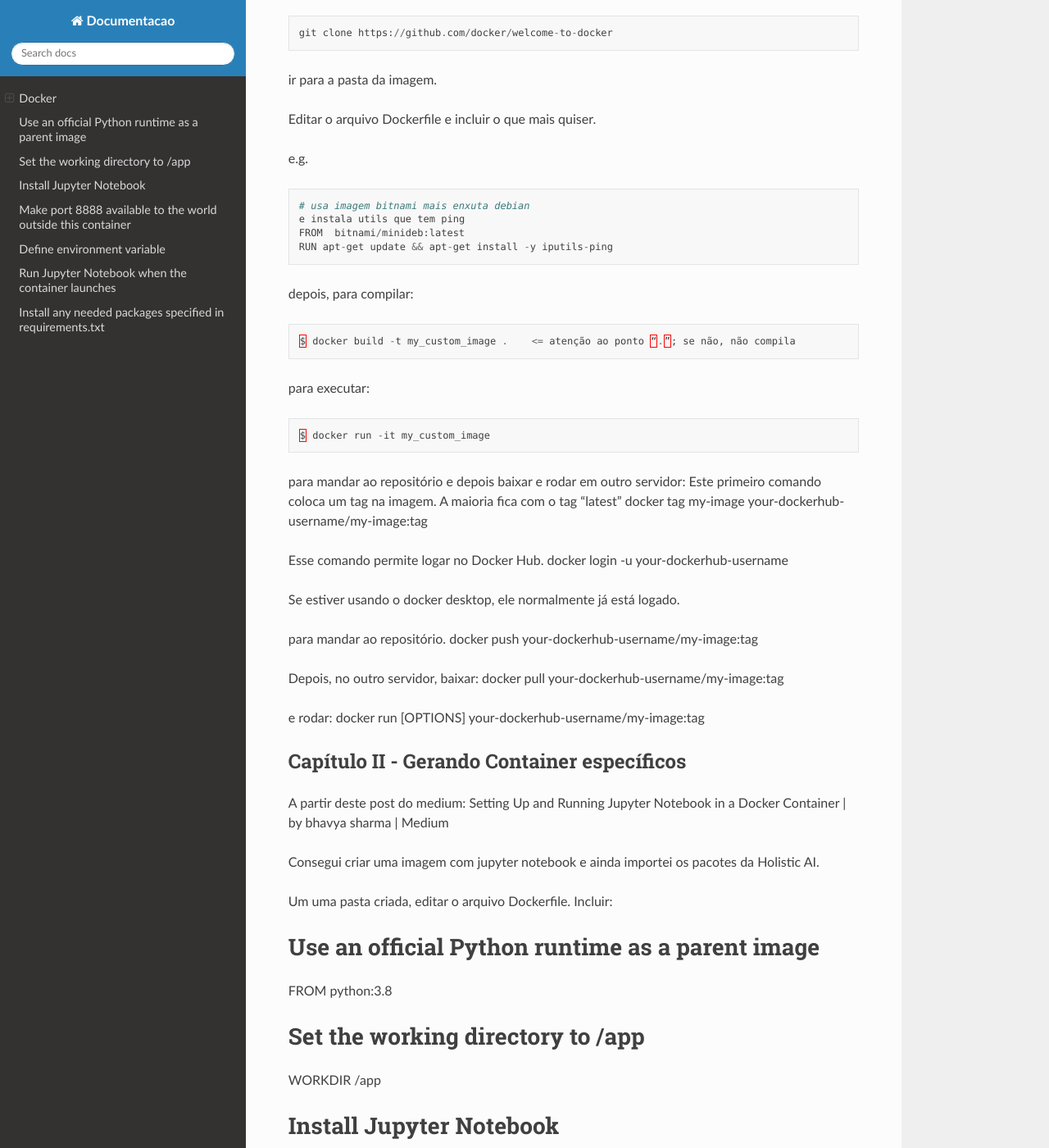
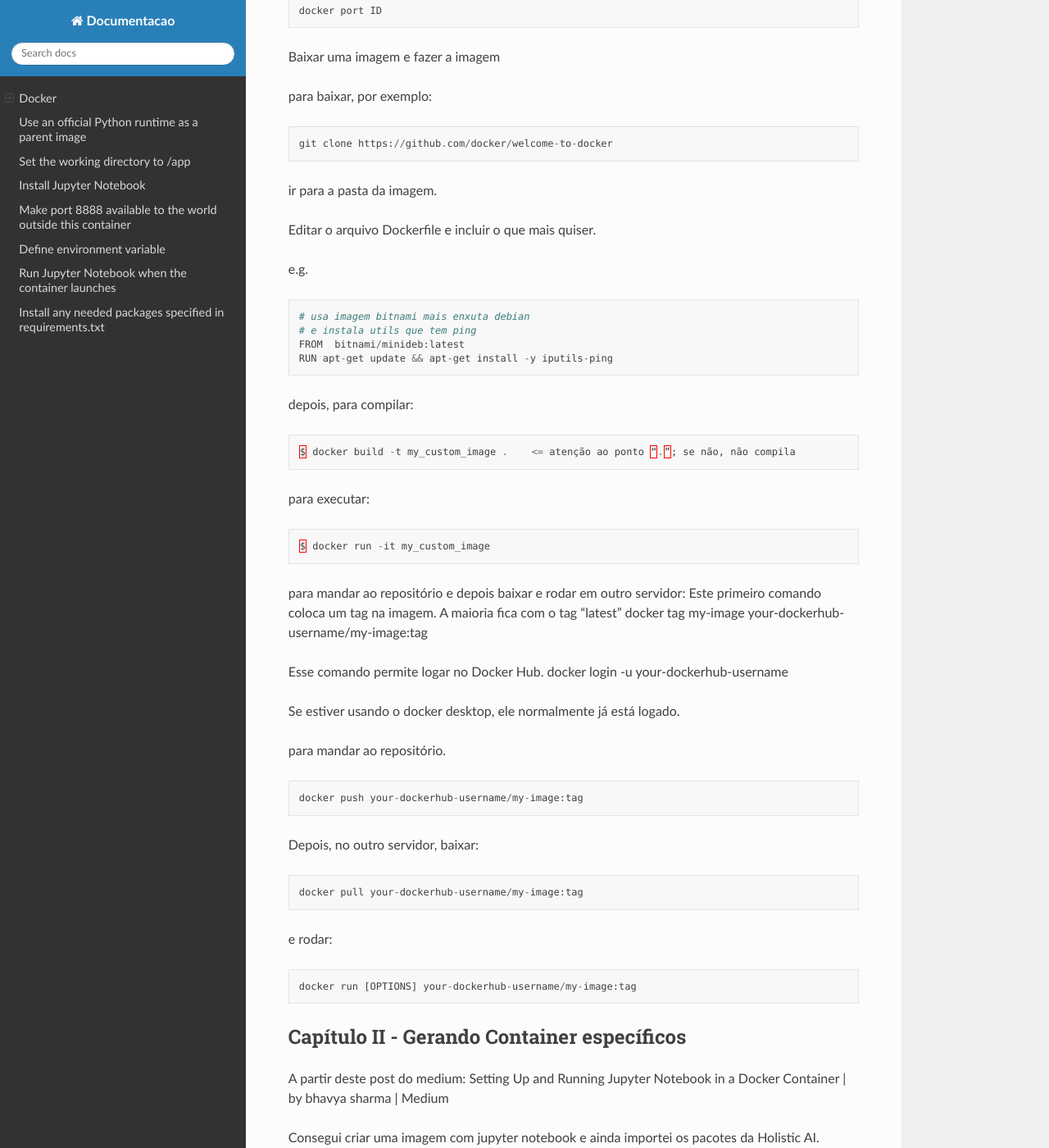
Before and after one commit to eniohandy/Documentacao, a Sphinx documentation site: the page built from docs/source/docker.md, in a window 1280 px wide and 1400 px high, scrolled down 677 px. Shown: the whole window at 82% size. Built offline with Sphinx 7.4.7 and the Read the Docs theme 3.1.0, drawn with Linux system fonts in a browser that asks for light colours; some of the changed text lies outside the part shown.

Commit message:
update docker.md

````diff
--- a/docs/source/docker.md
+++ b/docs/source/docker.md
@@ -4,7 +4,7 @@ Pequeno manual para criação de containers, transferência para repositório, d
 ## Capítulo I - Criação de Containers
 
 
-Criar container
+### Criar container
 
 
 Instalação do docker desktop
@@ -14,11 +14,13 @@ Se tiver a imagem instalada (“welcome to docker” p. ex.), executar. Ela vai
 Acessar via localhost e porta.
 
 PARA SABER EM QUE PORTA ESTÁ RESPONDENDO:
-
+```python
 docker ps - aparece na coluna port
+```
 ou
+```python
 docker port ID
-
+```
 
 Baixar uma imagem e fazer a imagem
 
@@ -36,7 +38,7 @@ e.g.
 
 ``` python
 # usa imagem bitnami mais enxuta debian
-e instala utils que tem ping
+# e instala utils que tem ping
 FROM  bitnami/minideb:latest
 RUN apt-get update && apt-get install -y iputils-ping
 ```
@@ -59,14 +61,17 @@ docker login -u your-dockerhub-username
 Se estiver usando o docker desktop, ele normalmente já está logado.
 
 para mandar ao repositório.
+```python
 docker push your-dockerhub-username/my-image:tag
-
+```
 Depois, no outro servidor, baixar:
+```python
 docker pull your-dockerhub-username/my-image:tag
-
+```
 e rodar:
+```python
 docker run [OPTIONS] your-dockerhub-username/my-image:tag
-
+```
 
 
 
````
Also changed, not shown: 2 other files.
